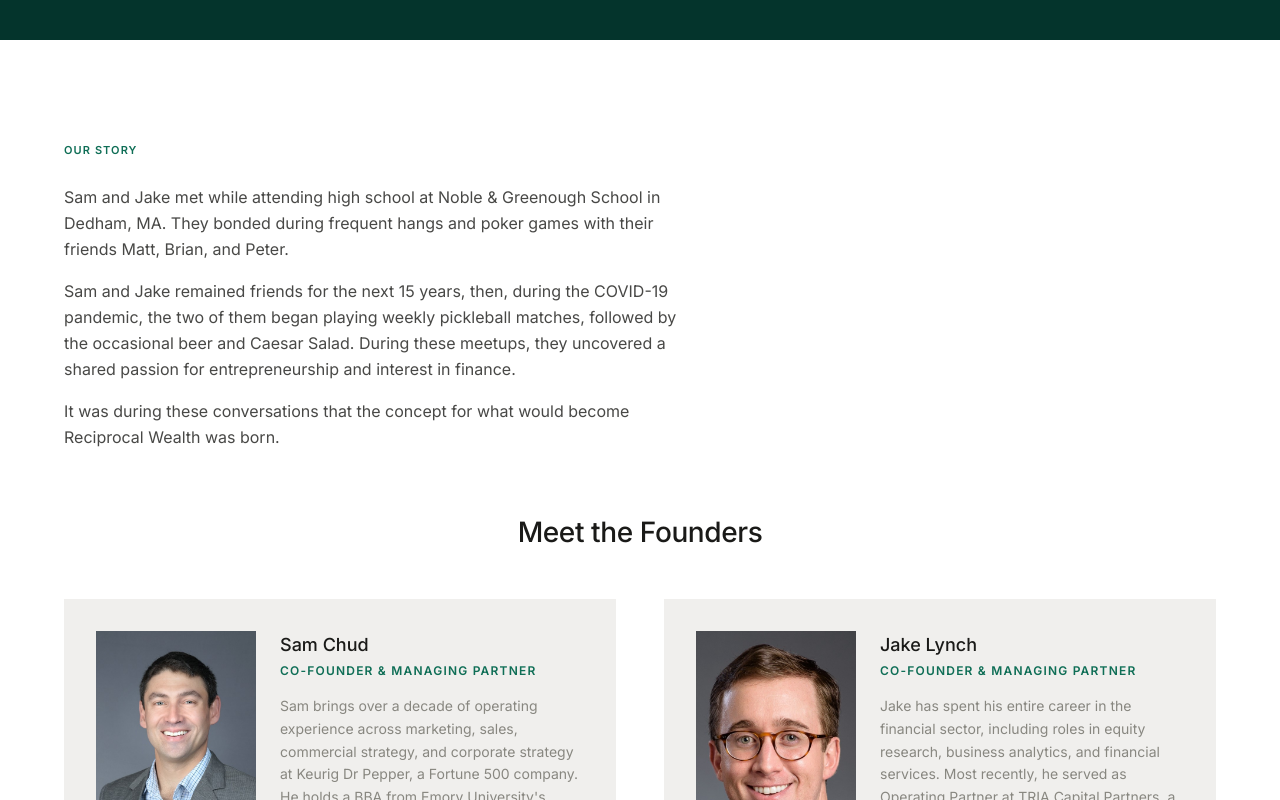
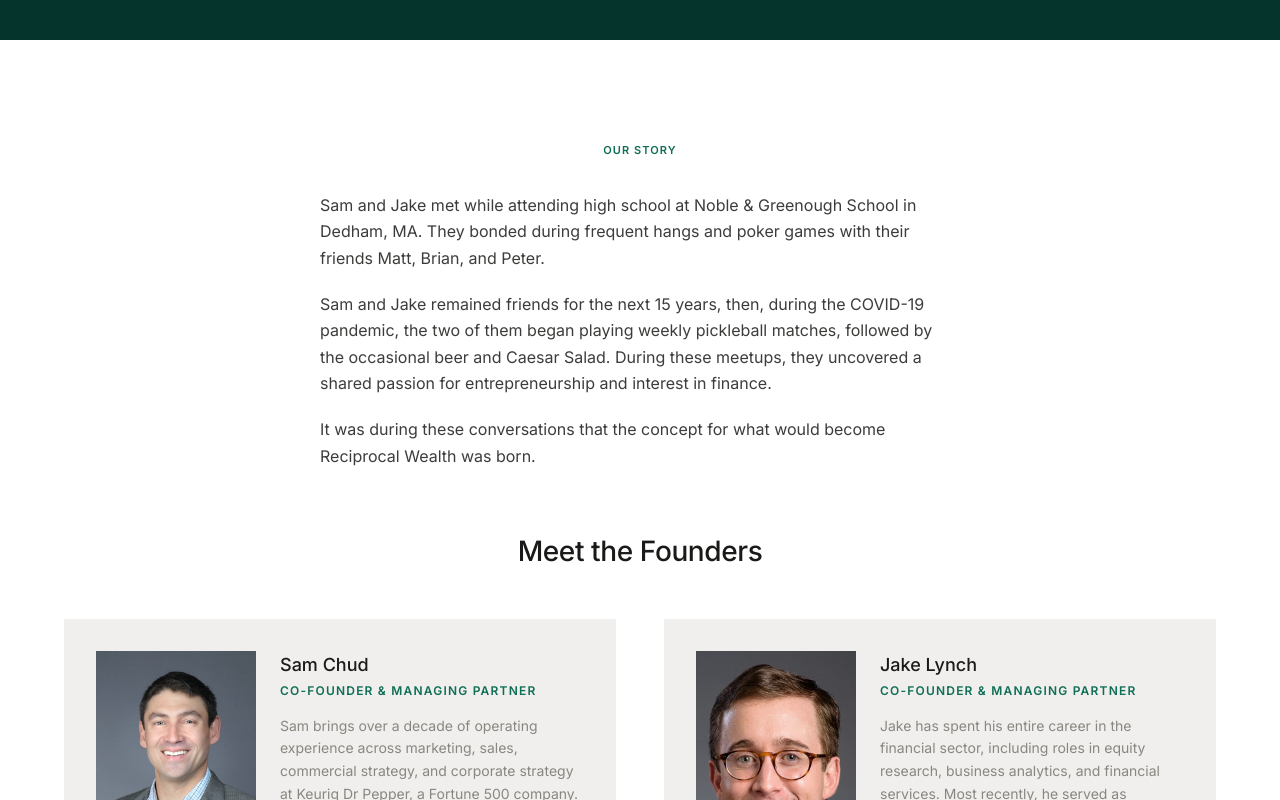
Before and after one commit to piratetone/reciprocal-wealth, a Next.js app: page /concept-b in a window 1280 px wide. Shown: the part 2580-3380 px from the top of the page. Built offline with nearby package versions, Linux system fonts and the light colour scheme.

Commit message:
updating the our story section

```diff
--- a/src/app/concept-b/page.tsx
+++ b/src/app/concept-b/page.tsx
@@ -144,16 +144,13 @@
       {/* Our Story + Meet the Founders */}
       <section className="py-20 md:py-24">
         <div className="mx-auto max-w-[1200px] px-6">
-          <FadeIn className="max-w-[640px]">
-            <SectionLabel>Our Story</SectionLabel>
-            <div className="mt-6 space-y-4">
+          <FadeIn className="mx-auto max-w-[40rem]">
+            <div className="text-center">
+              <SectionLabel>Our Story</SectionLabel>
+            </div>
+            <div className="mt-8 space-y-5 text-left text-[15px] md:text-base text-near-black/85 leading-[1.65] text-pretty">
               {ourStory.split("\n\n").map((paragraph, i) => (
-                <p
-                  key={i}
-                  className="text-sm md:text-base text-near-black/80 leading-relaxed"
-                >
-                  {paragraph}
-                </p>
+                <p key={i}>{paragraph}</p>
               ))}
             </div>
           </FadeIn>
```
